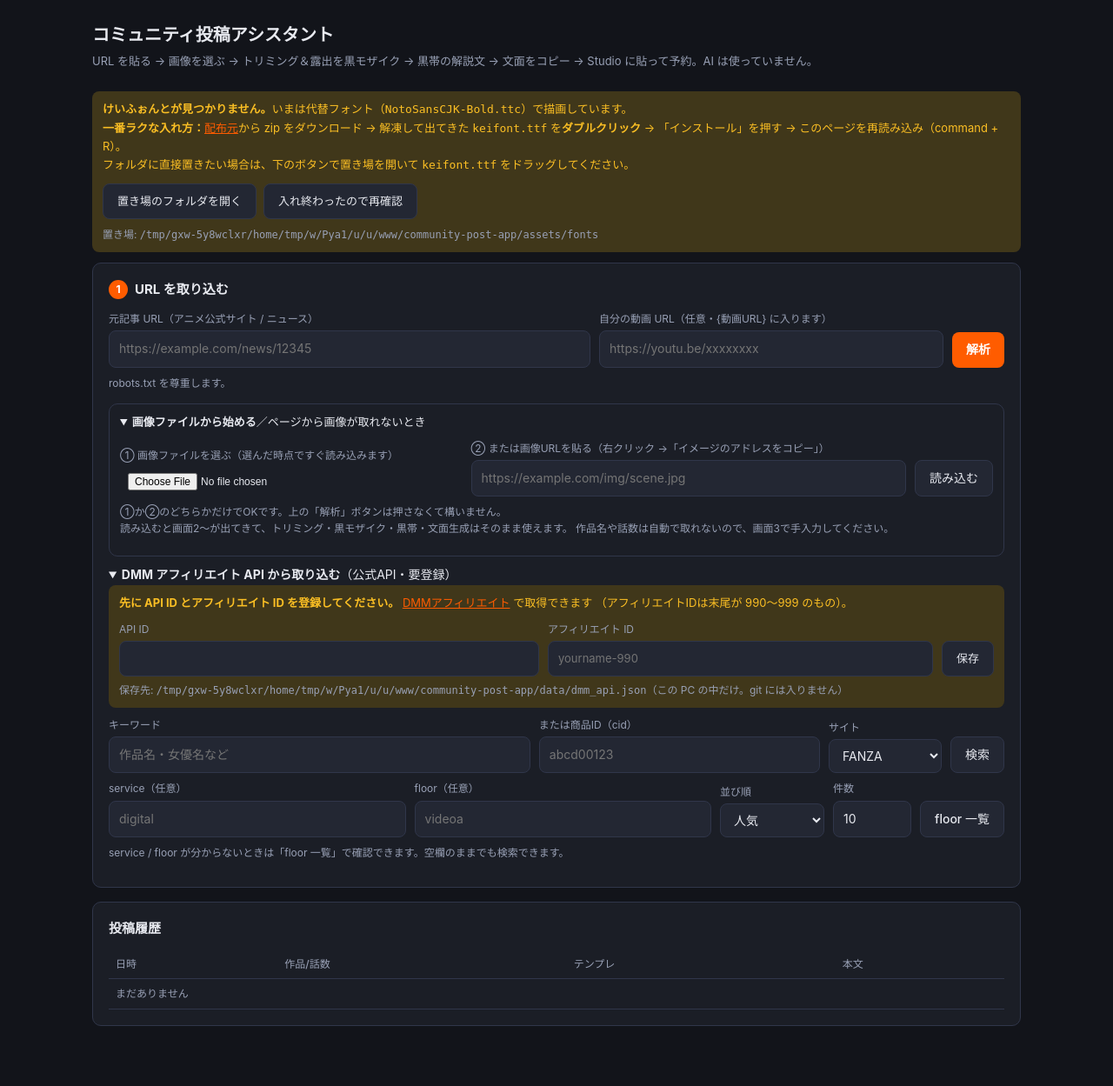
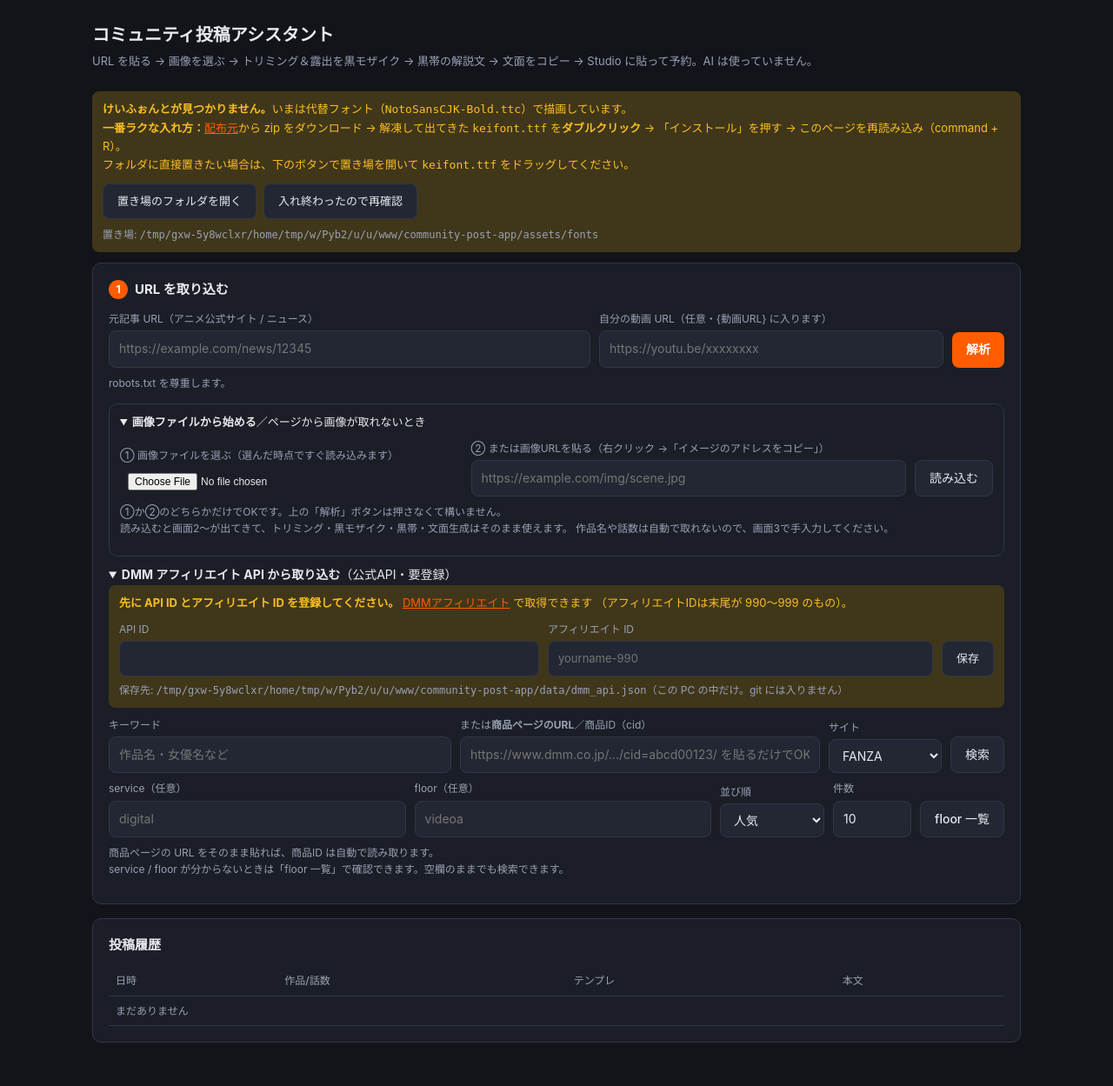
Before and after one commit to takuyam920408-ship-it/-, a FastAPI app: page / in a window 1280 px wide, after a click that opens the changed part. Shown: the top 1249 px of the page at 87% size. Before the commit the page ends 1180 px from the top, so only its background shows below. Run offline with FastAPI, Linux system fonts and the light colour scheme; data that the repository does not hold is empty.

Commit message:
DMM API の検索欄に商品ページの URL をそのまま貼れるようにする
商品ID（cid）を入力させる作りだったため、手元にあるのが商品ページの URL
だけの場合に使えなかった。extract_cid() を追加し、URL から商品ID を取り出す。

クエリ文字列は先に捨てる。アフィリエイトの追跡用に付く ?cid=... は商品ID
ではないため、そのまま拾うと別物を検索してしまうため。パスの /cid=xxxx/ と
/product/<id>/<cid>/ の形を見る。

URL の文字列を見るだけで、ページの取得はしない。取り出した商品ID は公式
API に渡す。読み取れない URL は、その旨を添えて 400 を返す。

追跡パラメータ付きの立ち読み URL、商品ページ URL、動画の商品ページ、
クエリ付き、cid 直接入力、IDの無い URL、空文字の7ケースを検証済み。

Co-Authored-By: Claude Opus 5 <noreply@anthropic.com>
Claude-Session: https://claude.ai/code/session_01VpXShQt6q7wnBrZhQsN1Sg

```diff
--- a/community-post-app/app/adapters/dmm_api.py
+++ b/community-post-app/app/adapters/dmm_api.py
@@ -14,6 +14,7 @@ from __future__ import annotations
 
 import json
 import os
+import re
 from dataclasses import dataclass, field
 
 import httpx
@@ -66,6 +67,35 @@ def save_credentials(api_id: str, affiliate_id: str) -> Credentials:
     except OSError:
         pass
     return creds
+
+
+# 商品ページの URL から商品ID（cid）を取り出すための並び。上から順に試す。
+# クエリ文字列は先に捨てる。?cid=... はアフィリエイトの追跡用パラメータであって
+# 商品ID ではないため、拾うと別物を検索してしまう。
+CID_PATTERNS = [
+    re.compile(r"/cid=([A-Za-z0-9_]+)"),             # .../detail/=/cid=abcd00123/
+    re.compile(r"/product/[^/]+/([A-Za-z0-9_]+)"),   # book.dmm.co.jp/product/123/xxxx/
+    re.compile(r"/detail/([A-Za-z0-9_]+)"),
+]
+
+
+def extract_cid(text: str) -> str:
+    """商品ID そのものか、商品ページの URL から商品ID を取り出す。
+
+    URL を貼られても使えるようにするためのもの。API を叩く前の下ごしらえで、
+    ページを取得したりはしない（URL の文字列を見るだけ）。
+    """
+    value = (text or "").strip()
+    if not value:
+        return ""
+    if not value.lower().startswith(("http://", "https://")):
+        return value  # すでに cid が入力されている
+    path = value.split("?", 1)[0].split("#", 1)[0]
+    for pattern in CID_PATTERNS:
+        m = pattern.search(path)
+        if m:
+            return m.group(1)
+    return ""
 
 
 @dataclass
--- a/community-post-app/app/main.py
+++ b/community-post-app/app/main.py
@@ -366,11 +366,22 @@ def dmm_save_credentials(req: DmmCredentialsRequest) -> dict[str, Any]:
 @app.post("/api/dmm/search")
 def dmm_search(req: DmmSearchRequest) -> dict[str, Any]:
     if not req.keyword.strip() and not req.cid.strip():
-        raise HTTPException(status_code=400, detail="キーワードか商品ID（cid）のどちらかを入れてください。")
+        raise HTTPException(
+            status_code=400,
+            detail="キーワード、または商品ID（cid）か商品ページのURLを入れてください。",
+        )
+    # 商品ページの URL を貼られた場合は、そこから商品ID を取り出す
+    cid = dmm_api.extract_cid(req.cid)
+    if req.cid.strip() and not cid:
+        raise HTTPException(
+            status_code=400,
+            detail="この URL から商品ID を読み取れませんでした。"
+            "商品ページの URL（.../cid=xxxx/ を含むもの）を貼るか、商品ID を直接入れてください。",
+        )
     try:
         items, raw = dmm_api.search(
             keyword=req.keyword.strip(),
-            cid=req.cid.strip(),
+            cid=cid,
             site=req.site,
             service=req.service.strip(),
             floor=req.floor.strip(),
@@ -386,6 +397,7 @@ def dmm_search(req: DmmSearchRequest) -> dict[str, Any]:
         "items": [i.as_dict() for i in items],
         "total": result.get("total_count"),
         "returned": result.get("result_count"),
+        "cid": cid,
         # 項目名がズレていた場合に画面で確認できるよう、1件目の生データを返す
         "raw_sample": (result.get("items") or [None])[0],
     }
--- a/community-post-app/web/templates/index.html
+++ b/community-post-app/web/templates/index.html
@@ -60,9 +60,9 @@
             <label for="dmmKeyword">キーワード</label>
             <input type="text" id="dmmKeyword" placeholder="作品名・女優名など">
           </div>
-          <div style="flex:2 1 160px">
-            <label for="dmmCid">または商品ID（cid）</label>
-            <input type="text" id="dmmCid" placeholder="abcd00123">
+          <div style="flex:3 1 260px">
+            <label for="dmmCid">または<b>商品ページのURL</b>／商品ID（cid）</label>
+            <input type="text" id="dmmCid" placeholder="https://www.dmm.co.jp/.../cid=abcd00123/ を貼るだけでOK">
           </div>
           <div style="flex:0 1 130px">
             <label for="dmmSite">サイト</label>
@@ -94,7 +94,8 @@
           <button id="dmmFloorBtn" class="ghost" style="flex:0 0 auto">floor 一覧</button>
         </div>
 
-        <p class="hint">service / floor が分からないときは「floor 一覧」で確認できます。空欄のままでも検索できます。</p>
+        <p class="hint">商品ページの URL をそのまま貼れば、商品ID は自動で読み取ります。<br>
+        service / floor が分からないときは「floor 一覧」で確認できます。空欄のままでも検索できます。</p>
         <div id="dmmResult" style="margin-top:12px"></div>
       </div>
     </details>
@@ -369,7 +370,8 @@ function renderDmm(data) {
     return;
   }
   $('#dmmResult').innerHTML =
-    `<p class="hint">${data.returned} 件表示 / 全 ${data.total} 件 ・ サムネイルをクリックするとその画像を取り込みます</p>` +
+    `<p class="hint">${data.cid ? `商品ID <code>${data.cid}</code> で検索 ・ ` : ''}${data.returned} 件表示 / 全 ${data.total} 件
+      ・ <b>サムネイルをクリックするとその画像を取り込みます</b></p>` +
     data.items.map(it => `
       <div class="dmm-item">
         <div class="dmm-title">${(it.title||'').replace(/</g,'&lt;')}
```
